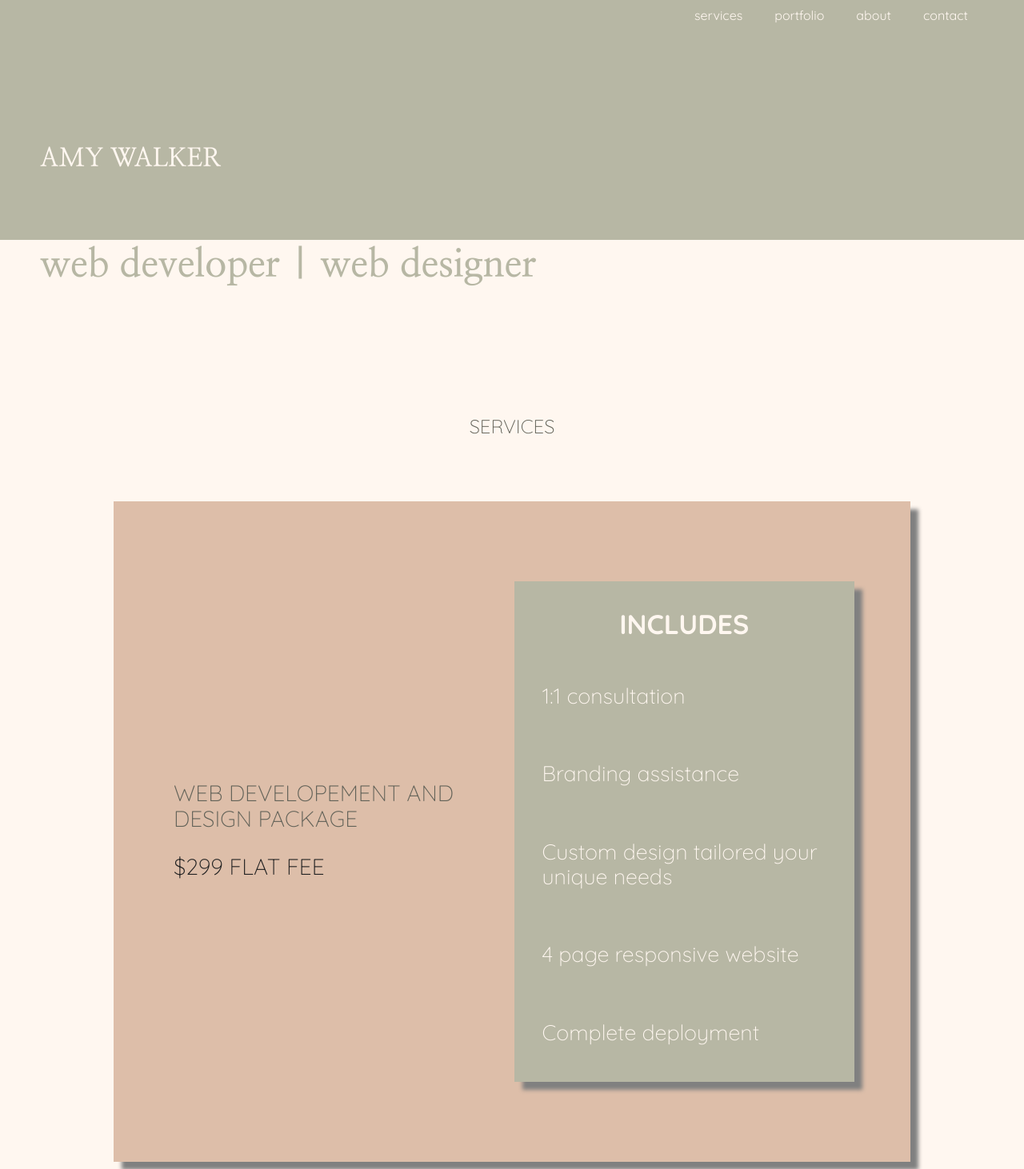
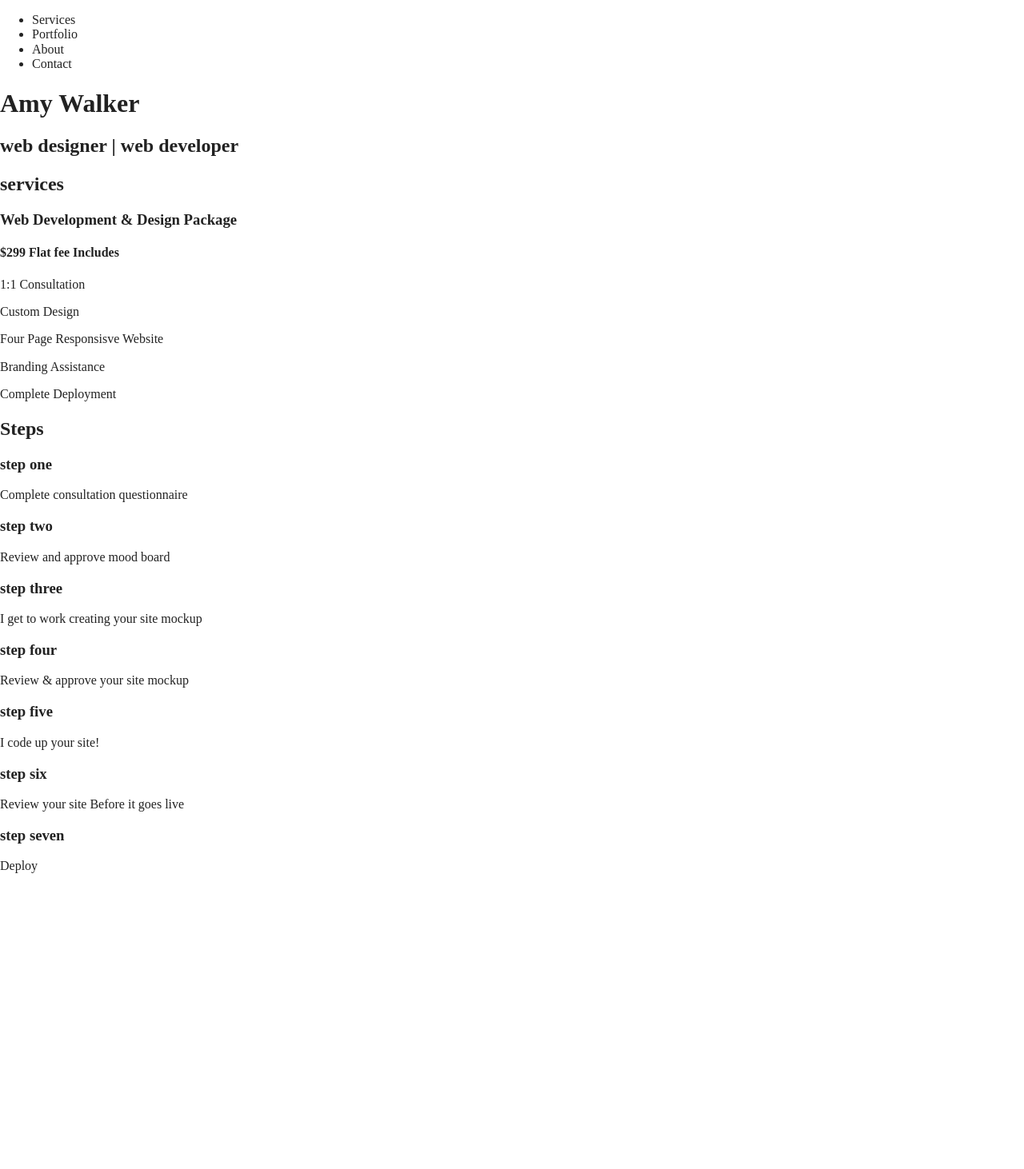
Before and after one commit to AmyWalker80/developer-site, a website built with Parcel: page index.html in a window 1280 px wide. Shown: the top 1462 px of the page at 80% size. After the commit the page ends 1109 px from the top, so only its background shows below. Built offline with nearby package versions, Linux system fonts and the light colour scheme.

Commit message:
Initial commit

```diff
--- a/css/main.css
+++ b/css/main.css
@@ -13,7 +13,7 @@
 
 html {
   color: #222;
-  font-size: 16px;
+  font-size: 1em;
   line-height: 1.4;
 }
 
@@ -86,212 +86,6 @@ textarea {
 /* ==========================================================================
    Author's custom styles
    ========================================================================== */
-
-body {
-  background-color: #FFF7F0;
-  font-family: 'Quicksand', sans-serif;
-}
-
-.content-wrapper {
-  display: flex;
-  flex-direction: column;
-  justify-content: center;
-  align-items: center;
-  margin-top: 0;
-}
-
-nav ul {
-  display: flex;
-  flex-direction: row;
-  justify-content: right;
-  padding-right: 50px;
-  margin-top: 0;
-}
-
-nav li {
-  text-decoration: none;
-  padding: 10px 20px;
-  list-style: none;
-
-}
-
-nav a {
-  text-decoration: none;
-  color: #FFF7F0;
-}
-
-nav a:hover {
-  font-weight: bold;
-  border-radius: 25px;
-  padding: 5px 15px;
-  transition: 1s;
-}
-
-header {
-  background-color: #B7B7A4;
-  height: 300px;
-}
-
-h1 {
-  color: #FFF7F0;
-  font-family: 'Nanum Myeongjo', serif;
-  font-size: 4.25em;
-  font-weight: bold;
-  padding-top: 120px;
-  padding-left: 50px;
-  text-transform: uppercase;
-}
-
-.sub-heading h2 {
-  font-family: 'Nanum Myeongjo', serif;
-  font-size: 3em;
-  font-weight: 700;
-  color: #B7B7A4;
-  margin-top: 5px;
-  padding-left: 50px;
-}
-
-.services h2,
-.how-section h2 {
-  text-transform: uppercase;
-  color: #626258;
-  font-weight: lighter;
-  text-align: center;
-}
-
-.services {
-  margin-top: 100px;
-  display: flex;
-  flex-direction: column;
-  align-items: center;
-  justify-content: center;
-
-}
-
-.package {
-  background-color: #DDBEA9;
-  display: flex;
-  flex-direction: row;
-  justify-content: center;
-  align-items: center;
-  padding: 100px 50px;
-  margin-top: 60px;
-  width: 70%;
-  box-shadow: 10px 10px 5px grey;
-}
-
-.package-title {
-  width: 50%;
-  padding-left: 25px;
-}
-
-.package-title  h2, h3 {
-  text-transform: uppercase;
-  font-size: 1.75em;
-  text-align: left;
-  font-weight: lighter;
-}
-
-.package-details {
-  width: 50%;
-  background-color: #B7B7A4;
-  color:#FFF7F0;
-  margin-right: 20px;
-  box-shadow: 10px 10px 5px grey;
-
-}
-
-.package-details h3 {
-  text-transform: uppercase;
-  font-size: 2.125em;
-  font-weight: 700;
-  text-align: center;
-
-}
-
-.package-details p {
-  font-size: 1.675em;
-  padding: 20px 35px;
-  font-weight: lighter;
-}
-
-.how-section {
-  display: flex;
-  flex-direction: column;
-  justify-content: center;
-  align-items: center;
-  margin-top: 100px;
-}
-
-.how {
-  width: 50%;
-  background-color: #B7B7A4;
-  color:#FFF7F0;
-  margin-right: 20px;
-  padding: 50px 100px 50px 80px;
-  margin-top: 60px;
-  width: 70%;
-  box-shadow: 10px 10px 5px lightgrey;
-
-}
-
-.how p {
-  font-size: 1.675em;
-  font-weight: lighter;
-
-}
-
-.contact h2 {
-  text-transform: uppercase;
-  font-size: 1.5em;
-  text-align: left;
-  font-weight: lighter;
-}
-
-.contact-form h3 {
-  font-size: 1em;
-  text-align: center;
-}
-
-.contact {
-  margin-top: 100px;
-  display: flex;
-  flex-direction: column;
-  justify-content: center;
-  align-items: center;
-  background-color: #DDBEA9;
-  padding-top: 60px;
-}
-
-.contact-form {
-  display: flex;
-  flex-direction: column;
-  justify-content: center;
-  align-items: center;
-}
-
-form {
-  display: flex;
-  flex-direction: column;
-  justify-content: space-around;
-  align-items: center;
-  margin-bottom: 10px;
-}
-
-input {
-  padding: 8px 20px;
-  margin: 10px;
-}
-
-button {
-  margin: 10px;
-}
-
-.copyright h3 {
-  font-size: 1em;
-}
-
-
 
 /* ==========================================================================
    Helper classes
--- a/index.html
+++ b/index.html
@@ -3,7 +3,7 @@
 
   <head>
     <meta charset="utf-8">
-    <title>Amy Walker Developer and Designer</title>
+    <title>Amy Walker Developer</title>
     <meta name="description" content="">
     <meta name="viewport" content="width=device-width, initial-scale=1">
 
@@ -18,11 +18,6 @@
 
     <link rel="stylesheet" href="css/normalize.css">
     <link rel="stylesheet" href="css/main.css">
-    <link rel="preconnect" href="https://fonts.googleapis.com">
-    <link rel="preconnect" href="https://fonts.gstatic.com" crossorigin>
-    <link
-      href="https://fonts.googleapis.com/css2?family=Nanum+Myeongjo:wght@400;700;800&family=Quicksand:wght@300;400;500;700&display=swap"
-      rel="stylesheet">
 
     <meta name="theme-color" content="#fafafa">
   </head>
@@ -31,76 +26,92 @@
     <header>
       <nav>
         <ul>
-          <li><a href="#services">services</a></li>
-          <li><a href="http://www.amylovestocode.com" target="_blank">portfolio</a></li>
-          <li><a href="#">about</a></li>
-          <li><a href="#contact">contact</a></li>
+          <li>Services</li>
+          <li>Portfolio</li>
+          <li>About</li>
+          <li>Contact</li>
         </ul>
       </nav>
-      <div class="name">
-        <h1>Amy Walker</h1>
-      </div>
+      <h1>Amy Walker</h1>
     </header>
     <main>
-      <div class="sub-heading">
-        <h2>web developer | web designer</h2>
+      <h2>web designer | web developer</h2>
+      <div class="services">
+        <div class="services-text">
+          <h2>services</h2>
+          <h3>Web Development & Design Package</h3>
+          <h4>$299 Flat fee Includes</h4>
+        </div>
+        <div class="service-items">
+          <div class="item">
+            <figure></figure>
+            <p>1:1 Consultation</p>
+          </div>
+          <div class="item">
+            <figure></figure>
+            <p>Custom Design</p>
+          </div>
+          <div class="item">
+            <figure></figure>
+            <p>Four Page Responsisve Website</p>
+          </div>
+          <div class="item">
+            <figure></figure>
+            <p>Branding Assistance</p>
+          </div>
+          <div class="item">
+            <figure></figure>
+            <p>Complete Deployment</p>
+          </div>
+        </div>
       </div>
-      <div class="content-wrapper">
-        <section class="services" id="services">
-          <h2>services</h2>
-          <div class="package">
-            <div class="package-title">
-              <h2>web developement and design package</h2>
-              <h3>$299 flat fee</h3>
-            </div>
 
-            <div class="package-details">
-              <h3>includes</h3>
-              <p>1:1 consultation</p>
-              <p>Branding assistance</p>
-              <p>Custom design tailored
-                your unique needs</p>
-              <p>4 page responsive website </p>
-              <p>Complete deployment</p>
-            </div>
+      <div class="steps">
+        <div class="steps-heading">
+          <h2>Steps</h2>
+        </div>
+        <div class="steps">
+          <div class="step-item">
+            <h3>step one</h3>
+            <p>Complete consultation
+              questionnaire</p>
           </div>
-
-        </section>
-
-        <section class="how-section">
-          <h2>how it works</h2>
-          <div class="how">
-            <p>Step 1: You’ll complete your consultation questionnaire</p>
-            <p>Step 2: Review and approve mood board</p>
-            <p>Step 3: I get to work creating your site mockup</p>
-            <p>Step 4: You review and approve your site mockup with
-              up to two rounds of changes</p>
-            <p>Step 5: I code up your site! </p>
-            <p>Step 6: We’ll review your site together to ensure it
-              looks just right</p>
-            <p>Step 7: Deploy! Your site is up and running</p>
+          <div class="step-item">
+            <h3>step two</h3>
+            <p>Review and approve
+              mood board</p>
           </div>
-        </section>
-
+          <div class="step-item">
+            <h3>step three</h3>
+            <p>I get to work creating
+              your site mockup</p>
+          </div>
+          <div class="step-item">
+            <h3>step four</h3>
+            <p>Review & approve
+              your site mockup</p>
+          </div>
+          <div class="step-item">
+            <h3>step five</h3>
+            <p>I code up your site!</p>
+          </div>
+          <div class="step-item">
+            <h3>step six</h3>
+            <p>Review your site
+              Before it goes live</p>
+          </div>
+          <div class="step-item">
+            <h3>step seven</h3>
+            <p>Deploy</p>
+          </div>
+        </div>
       </div>
     </main>
     <footer>
-      <div class="contact" id="contact">
-        <h2>Let's Work Together</h2>
-        <div class="contact-form">
-          <h3>contact me</h3>
-          <form>
-            <input type="text" placeholder="name">
-            <input type="text" placeholder="email">
-            <button>Submit</button>
-          </form>
-        </div>
-        <div class="copyright">
-          <h3>copyright: Amy Walker 2022</h3>
-        </div>
-      </div>
 
     </footer>
+
+
 
     <script src="js/vendor/modernizr-3.11.2.min.js"></script>
     <script src="js/plugins.js"></script>
```
